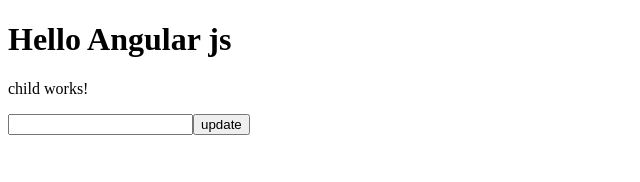
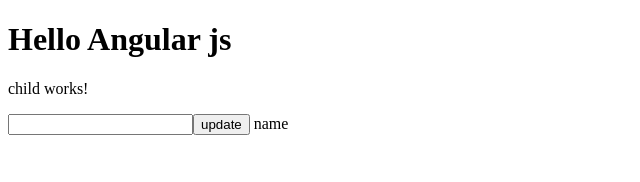
Before and after one commit to AdityaGaur7/AngularJs, an Angular app: page / in a window 1280 px wide. Shown: the top 182 px of the page, without its empty margins (0-640 px from the left). Built offline with nearby package versions, Linux system fonts and the light colour scheme.

Commit message:
data from child to parent

```diff
--- a/src/app/app.component.html
+++ b/src/app/app.component.html
@@ -3,3 +3,6 @@
 </h1>
 
 <app-child (updatedataevent)="updatedata($event)"></app-child>
+
+
+{{data}}
--- a/src/app/app.component.ts
+++ b/src/app/app.component.ts
@@ -10,7 +10,9 @@
   styleUrl: './app.component.css'
 })
 export class AppComponent {
+  data = "name";
   updatedata(item:any){
 alert(item)
+ this.data = item
   }
 }
```
Also changed, not shown: src/app/child/child.component.html (line endings or trailing spaces).
